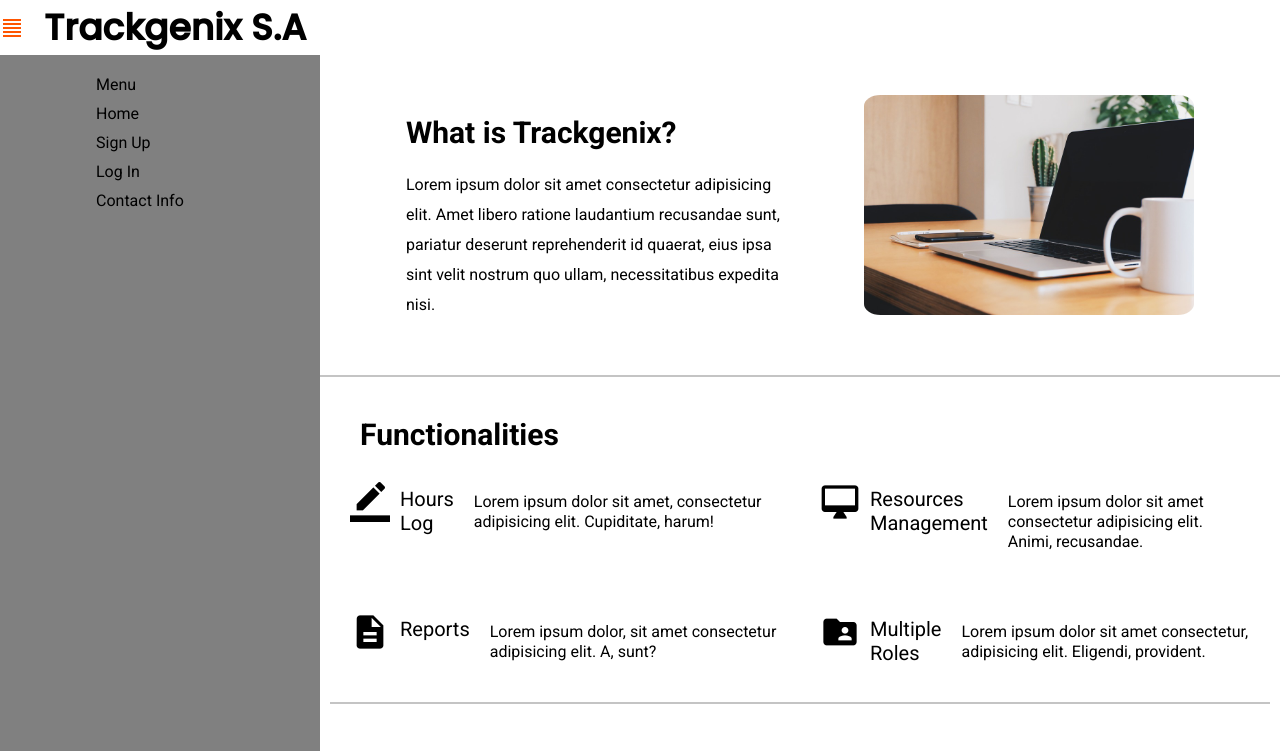
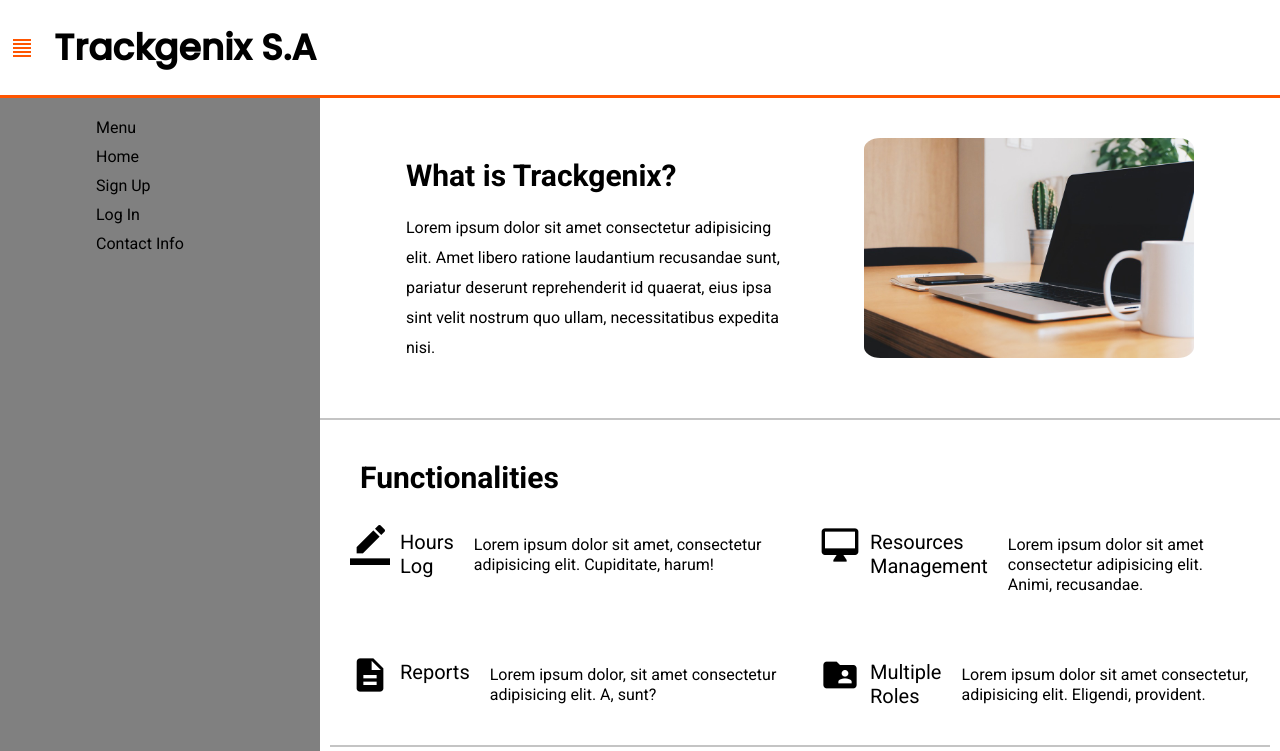
Before and after one commit to dayanagm96/BaSP-M2022-Etapa-1, a plain HTML site: page Semana-04/index.html in a window 1280 px wide. Shown: the top 751 px of the page. Drawn offline with Linux system fonts and the light colour scheme.

Commit message:
BaSP-2022: fixing details to the styling for the header

```diff
--- a/Semana-04/CSS/header.css
+++ b/Semana-04/CSS/header.css
@@ -1,7 +1,9 @@
-.container {
-    max-width: 100%;
-    margin: 0 auto;
-    padding: 20px 40px;
+.company-name {
+    display: flex;
+    padding: 20px 10px;
+    justify-content: left;
+    flex-direction: row-reverse;
+    align-items: center;
     border-bottom: 3px solid #FF5500;
 }
 
@@ -9,21 +11,3 @@
     color: #FF5500;
     cursor: pointer;
 }
-
-
-header {
-    width: 100%;
-}
-
-.flex-nav {
-    display: flex;
-    flex-direction: column;
-}
-
-
-.company-name {
-    display: flex;
-    justify-content: left;
-    flex-direction: row-reverse;
-    align-items: center;
-}
```
